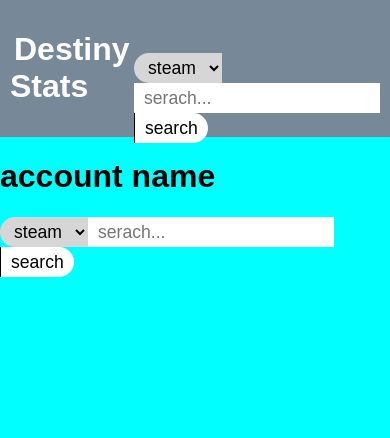
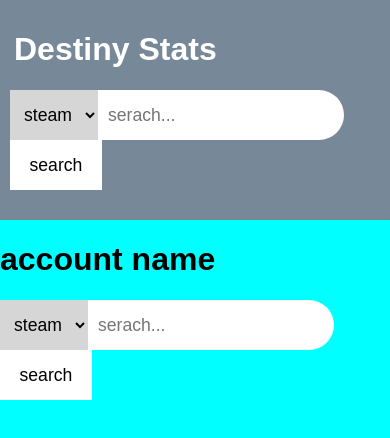
Before and after one commit to Alhj/destiny_stats, a React (Create React App) app in the folder view/: page / in a window 390 px wide. Shown: the top 438 px of the page. Built offline with nearby package versions, Linux system fonts and the light colour scheme.

Commit message:
still working on mobil design

```diff
--- a/view/src/compenents/header/header.css
+++ b/view/src/compenents/header/header.css
@@ -10,3 +10,10 @@
   padding: 10px;
   background-color: lightslategray;
 }
+
+@media only screen and (max-width: 600px) {
+  .header {
+    display:block;
+    height: 200px;
+  }
+}
--- a/view/src/compenents/searchBar/searchBar.css
+++ b/view/src/compenents/searchBar/searchBar.css
@@ -31,3 +31,36 @@
   border-top-right-radius: 99px;
   border-bottom-right-radius: 99px;
 }
+
+
+@media only screen and (max-width: 600px) {
+  .SearchBar{
+    height: 50px;
+  }
+
+  .SearchBar input {
+    border-top-right-radius: 99px;
+    border-bottom-right-radius: 99px;
+  }
+
+  .SearchBar select {
+    border-top-left-radius: 0px;
+    border-bottom-left-radius: 0px;
+  }
+
+  .SearchBar button {
+    display: block;
+    border-left: 0px;
+    border-top-left-radius: 0px;
+    border-top-right-radius: 0px;
+    border-bottom-left-radius: 0px;
+    border-bottom-right-radius: 0px;
+    width: 27.5%;
+  }
+}
+
+@media only screen and (max-width: 350px) {
+  .SearchBar {
+    display: block;
+  }
+}
```
